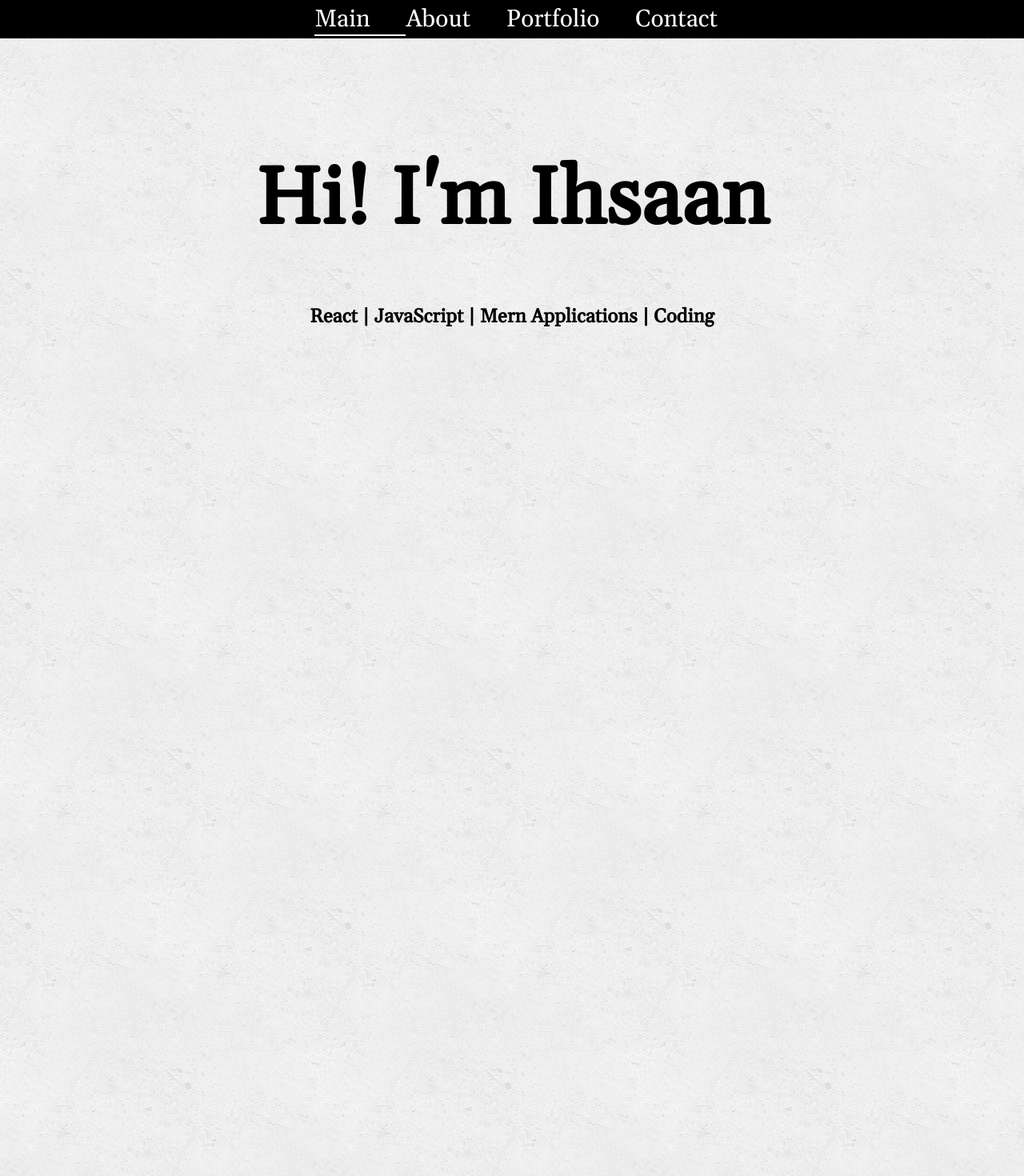
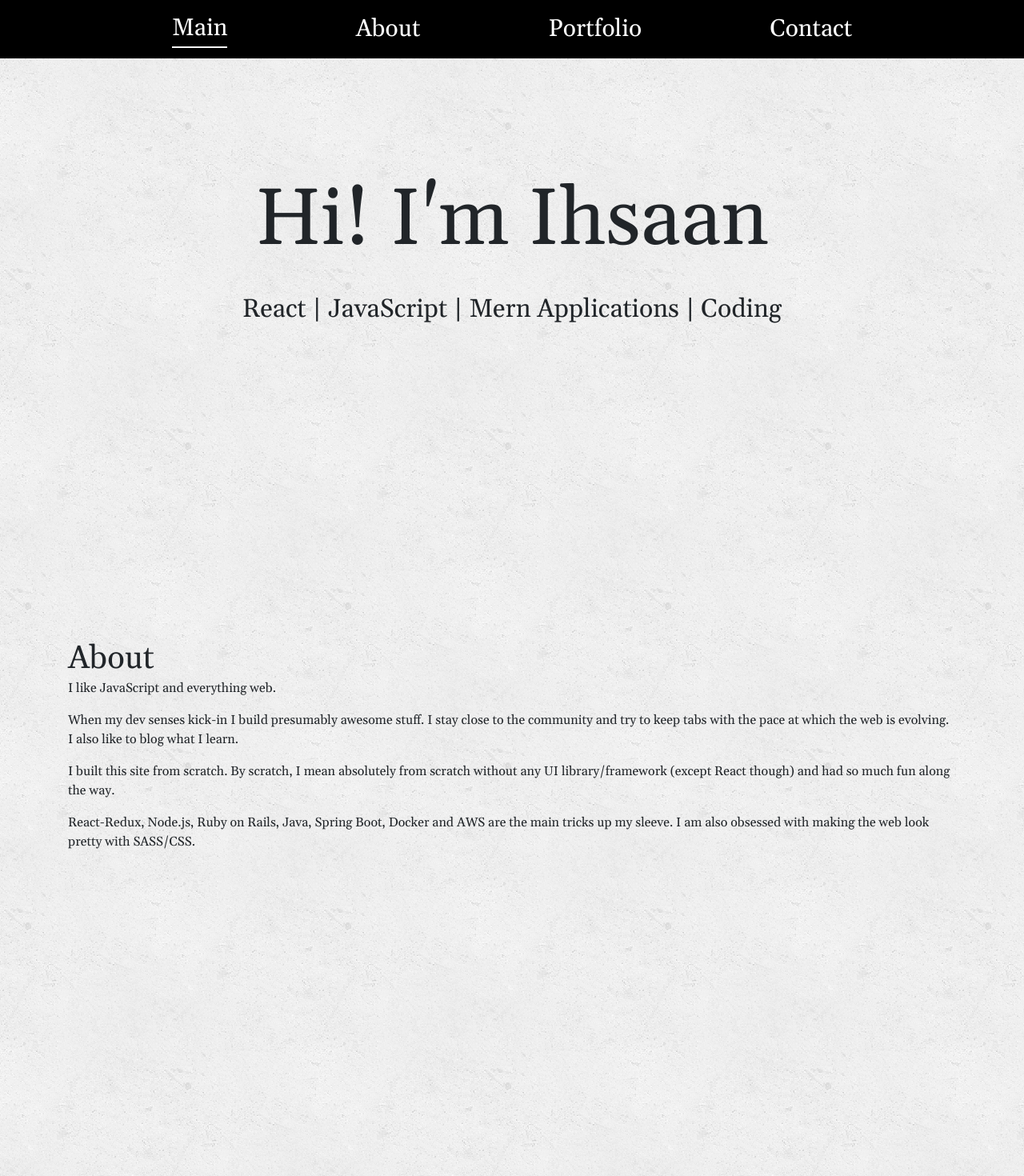
Before and after one commit to Ihsaan-Ahmad/My-Portfolio, a React (Create React App) app: page / in a window 1280 px wide. Shown: the top 1470 px of the page at 80% size. Built offline with nearby package versions, Linux system fonts and the light colour scheme.

Commit message:
cleaner code

```diff
--- a/package.json
+++ b/package.json
@@ -7,7 +7,9 @@
     "@testing-library/jest-dom": "^4.2.4",
     "@testing-library/react": "^9.3.2",
     "@testing-library/user-event": "^7.1.2",
+    "bootstrap": "^4.4.1",
     "react": "^16.12.0",
+    "react-bootstrap": "^1.0.0-beta.16",
     "react-dom": "^16.12.0",
     "react-scripts": "3.3.0",
     "react-scroll": "^1.7.16"
--- a/public/index.html
+++ b/public/index.html
@@ -28,6 +28,12 @@
       href="https://fonts.googleapis.com/css?family=Gelasio&display=swap"
       rel="stylesheet"
     />
+    <link
+      rel="stylesheet"
+      href="https://maxcdn.bootstrapcdn.com/bootstrap/4.4.1/css/bootstrap.min.css"
+      integrity="sha384-Vkoo8x4CGsO3+Hhxv8T/Q5PaXtkKtu6ug5TOeNV6gBiFeWPGFN9MuhOf23Q9Ifjh"
+      crossorigin="anonymous"
+    />
     <title>React App</title>
   </head>
   <body>
--- a/src/App.css
+++ b/src/App.css
@@ -14,16 +14,13 @@ html {
   background-color: black;
   color: white;
   cursor: pointer;
+  padding-right: 7em;
+  padding-left: 7em;
   z-index: 500;
 }
 
 .navbar > .active {
   border-bottom: 2px solid white;
-}
-
-.navbar span {
-  margin-right: 1.25em;
-  display: inline-block;
 }
 
 .main-section {
@@ -32,25 +29,28 @@ html {
 }
 
 .main-section h1 {
-  /* position: absolute; */
   font-size: 100px;
   text-align: center;
   font-family: "Gelasio", serif;
-  top: 20%;
-  left: 30%;
 }
 
 .main-section h2 {
-  /* position: absolute; */
   text-align: center;
   font-family: "Gelasio", serif;
-  top: 45%;
-  left: 34%;
 }
 
 .about-section {
   height: 100vh;
   background-image: url("./components/images/concrete_seamless.png");
+}
+
+.about-section h1 {
+  margin: 0;
+  font-family: "Gelasio", serif;
+}
+
+.about-section p {
+  font-family: "Gelasio", serif;
 }
 
 .portfolio-section {
@@ -65,10 +65,10 @@ html {
 
 /* mouse over link */
 a:hover {
-  color: gray;
+  color: gray !important;
 }
 
 /* selected link */
 a:active {
-  color: black;
+  color: black !important;
 }
--- a/src/components/Navbar.js
+++ b/src/components/Navbar.js
@@ -1,5 +1,6 @@
 import React, { Component } from "react";
 import { Link } from "react-scroll";
+import { Container } from "react-bootstrap";
 
 class Navbar extends Component {
   state = {};
--- a/src/sections/About.js
+++ b/src/sections/About.js
@@ -1,9 +1,32 @@
 import React, { Component } from "react";
+import { Container } from "react-bootstrap";
 
 class About extends Component {
   state = {};
   render() {
-    return <div className="about-section" id="about" />;
+    return (
+      <div className="about-section" id="about">
+        <Container>
+          <h1>About</h1>
+          <p>I like JavaScript and everything web.</p>
+          <p>
+            When my dev senses kick-in I build presumably awesome stuff. I stay
+            close to the community and try to keep tabs with the pace at which
+            the web is evolving. I also like to blog what I learn.
+          </p>
+          <p>
+            I built this site from scratch. By scratch, I mean absolutely from
+            scratch without any UI library/framework (except React though) and
+            had so much fun along the way.
+          </p>
+          <p>
+            React-Redux, Node.js, Ruby on Rails, Java, Spring Boot, Docker and
+            AWS are the main tricks up my sleeve. I am also obsessed with making
+            the web look pretty with SASS/CSS.
+          </p>
+        </Container>
+      </div>
+    );
   }
 }
 
--- a/src/sections/Main.js
+++ b/src/sections/Main.js
@@ -1,10 +1,15 @@
 import React, { Component } from "react";
+import { Container } from "react-bootstrap";
 
 class Main extends Component {
   state = {};
   render() {
     return (
       <div className="main-section" id="main">
+        <Container>
+          <br></br>
+          <br></br>
+          <br></br>
           <br></br>
           <br></br>
           <br></br>
@@ -12,7 +17,9 @@ class Main extends Component {
           <br></br>
           <br></br>
           <h1>Hi! I'm Ihsaan</h1>
+          <br></br>
           <h2>React | JavaScript | Mern Applications | Coding</h2>
+        </Container>
       </div>
     );
   }
```
Also changed, not shown: 1 other file (tests, documents, lock files or other folders). Lines whose indentation alone changed are shown as unchanged.
